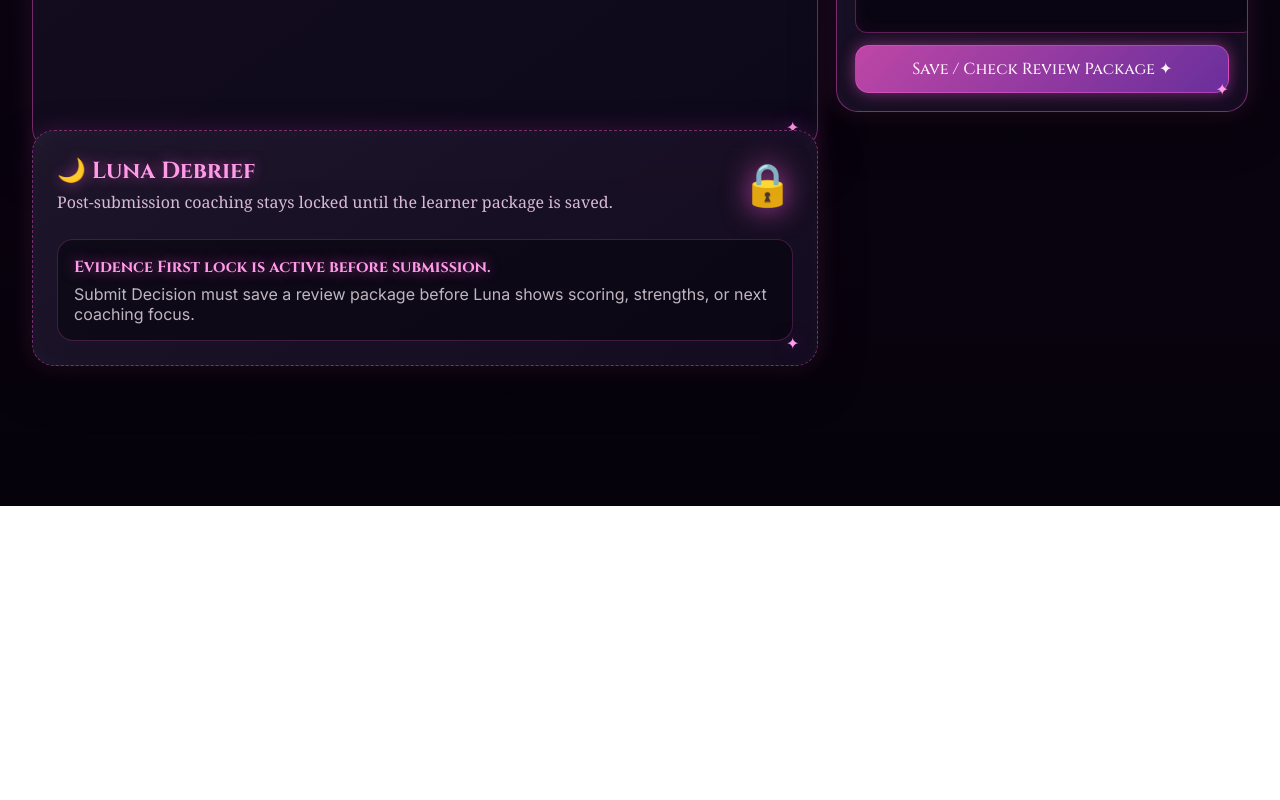
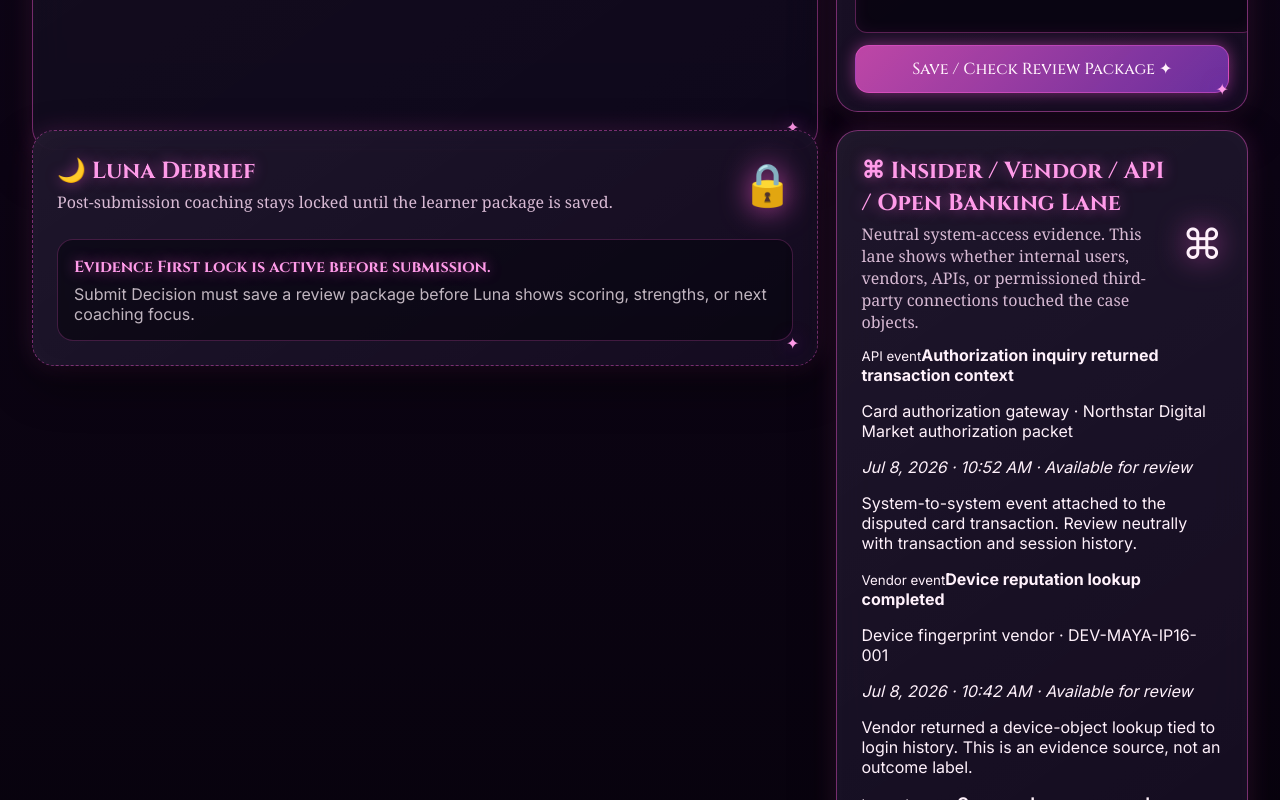
Before and after one commit to iamre2024-debug/fraud-Academy-v1, a React (Vite) app: page / in a window 1280 px wide. Shown: the part 2520-3320 px from the top of the page. Before the commit the page ends 3026 px from the top, so only its background shows below. Built offline with nearby package versions, Linux system fonts and the light colour scheme.

Commit message:
Render system access lane in visual app

```diff
--- a/src/VisualApp.jsx
+++ b/src/VisualApp.jsx
@@ -2,6 +2,7 @@ import { useEffect, useState } from 'react';
 import VisualWorkspace from './VisualWorkspace.jsx';
 import VisualNavigation from './VisualNavigation.jsx';
 import VisualTextCollapse from './VisualTextCollapse.jsx';
+import SystemAccessLane from './SystemAccessLane.jsx';
 import { trainingCases } from './data/cases.js';
 
 export default function VisualApp() {
@@ -24,6 +25,7 @@ export default function VisualApp() {
         onCaseChange={openCase}
         onNavigate={setActiveTab}
       />
+      <SystemAccessLane activeCaseId={activeCaseId} />
       <VisualNavigation
         activeTab={activeTab}
         onNavigate={setActiveTab}
```
